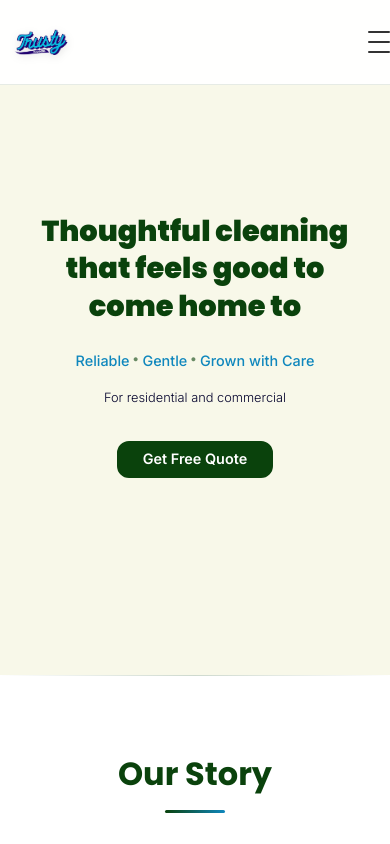
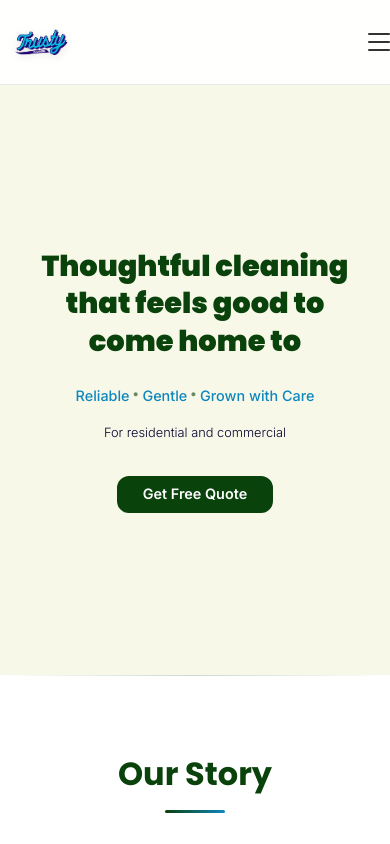
Before and after one commit to gailrayla/trustyco-cleaning, an Angular app: page / in a window 390 px wide. Shown: the top 844 px of the page. Built offline with nearby package versions, Linux system fonts and the light colour scheme.

Commit message:
revert to original web hero and header styling

```diff
--- a/src/app/components/header/header.scss
+++ b/src/app/components/header/header.scss
@@ -119,7 +119,7 @@
     flex-direction: column;
     background: #fff;
     position: absolute;
-    top: 100%; /* directly below header */
+    top: 100%;
     left: 0;
     width: 100%;
     padding: 1.5rem 1rem;
@@ -155,10 +155,10 @@
   z-index: 1100;
 
   .bar {
-    width: 22px;   /* smaller */
-    height: 2px;   /* thinner */
+    width: 22px;
+    height: 2px;
     background: #333;
-    margin: 4px 0; /* closer */
+    margin: 3px 0;
     border-radius: 2px;
     transition: all 0.3s ease;
   }
--- a/src/app/components/hero/hero.scss
+++ b/src/app/components/hero/hero.scss
@@ -3,6 +3,7 @@
   display: flex;
   align-items: center;
   position: relative;
+  padding-top: 80px;
   background: linear-gradient(135deg, #f8f8e9 0%, #f8f8e9 100%);
 
   .container {
@@ -17,7 +18,7 @@
   color: #0a420c;
 
   .hero-title {
-    font-size: clamp(1.6rem, 5vw, 3.5rem);
+    font-size: clamp(2.2rem, 5vw, 3.5rem);
     font-weight: 900;
     margin-bottom: 2rem;
     line-height: 1.2;
@@ -71,8 +72,8 @@
 
 .hero-buttons {
   .btn {
-    font-size: 1rem;
-    padding: 0.75rem 2rem;
+    font-size: 1.1rem;
+    padding: 1rem 2.5rem;
     font-weight: 600;
   }
 }
@@ -80,6 +81,7 @@
 @media (max-width: 768px) {
   .hero {
     min-height: 80vh;
+    padding-top: 70px;
   }
 
   .hero-content .hero-title {
@@ -96,7 +98,6 @@
 }
 
 @media (max-width: 576px) {
-
   .hero-content {
     padding-top: 1rem;
   }
```
